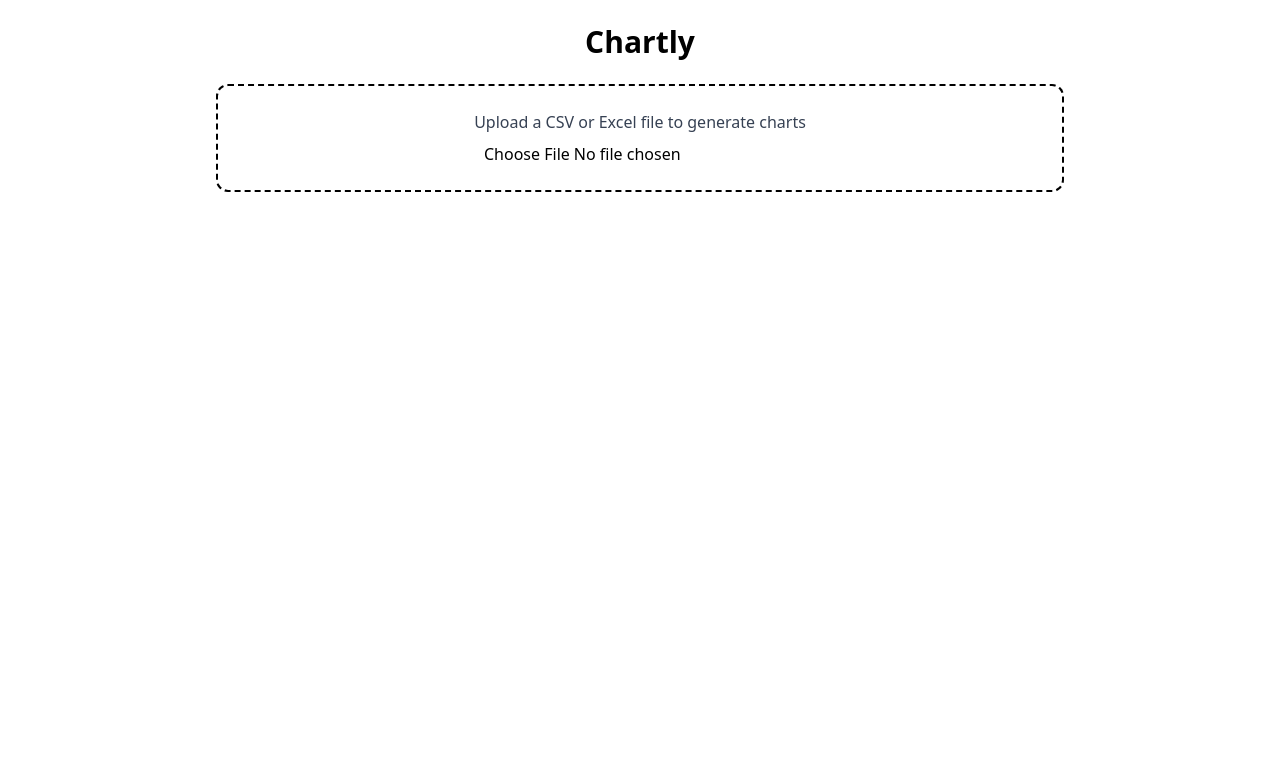
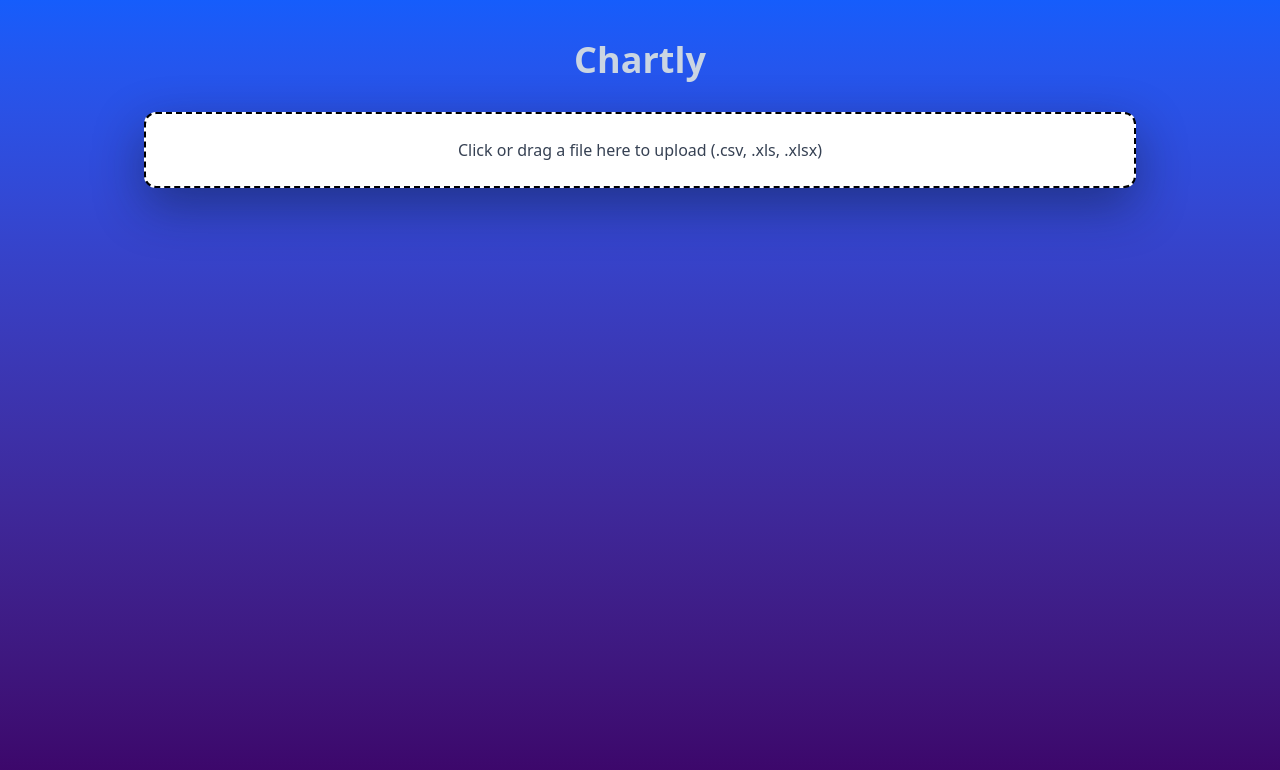
Before and after one commit to Silverscrypt/VTHacks-prj, a React (Vite) app in the folder Chartly/prj-chartly/: page / in a window 1280 px wide. Shown: the top 770 px of the page. Built offline with nearby package versions, Linux system fonts and the light colour scheme.

Commit message:
Final push

```diff
--- a/Chartly/prj-chartly/src/App.jsx
+++ b/Chartly/prj-chartly/src/App.jsx
@@ -14,12 +14,13 @@ function App() {
 
     const allowedTypes = [
       "text/csv",
-      "application/vnd.ms-excel", // .xls
-      "application/vnd.openxmlformats-officedocument.spreadsheetml.sheet", // .xlsx
+      "application/vnd.ms-excel",
+      "application/vnd.openxmlformats-officedocument.spreadsheetml.sheet",
     ];
 
     if (!allowedTypes.includes(file.type)) {
       setError("Please upload a CSV or Excel file (.csv, .xls, .xlsx).");
+      setLoading(false);
       return;
     }
 
@@ -27,7 +28,6 @@ function App() {
       const formData = new FormData();
       formData.append("file", file);
 
-      // backend API — adjust if deployed
       const res = await fetch("http://localhost:5000/api/upload", {
         method: "POST",
         body: formData,
@@ -45,13 +45,22 @@ function App() {
   }
 
   return (
-    <div className="max-w-4xl mx-auto p-6">
-      <h1 className="text-3xl font-bold text-center mb-6">Chartly</h1>
+    <div className="min-h-screen bg-gradient-to-b from-blue-600 to-purple-950 py-10">
+      <div className="max-w-5xl mx-auto px-4">
+        <h1 className="text-4xl font-extrabold text-center mb-8 text-slate-300">
+          Chartly
+        </h1>
 
         <FileUpload onUpload={handleUpload} />
 
-      {loading && <p className="text-blue-600 mt-4">Analyzing data...</p>}
-      {error && <p className="text-red-600 mt-4">{error}</p>}
+        {loading && (
+          <p className="text-blue-600 mt-4 text-center font-medium animate-pulse">
+            Analyzing data...
+          </p>
+        )}
+        {error && (
+          <p className="text-red-600 mt-4 text-center font-medium">{error}</p>
+        )}
 
         {analysis && (
           <ChartDisplay
@@ -60,6 +69,7 @@ function App() {
           />
         )}
       </div>
+    </div>
   );
 }
 
--- a/Chartly/prj-chartly/src/components/FileUpload.jsx
+++ b/Chartly/prj-chartly/src/components/FileUpload.jsx
@@ -2,30 +2,25 @@ function FileUpload({ onUpload }) {
   const handleChange = (e) => {
     const file = e.target.files[0];
     if (!file) return;
-
-    // Allowed MIME types for CSV and Excel
-    const allowedTypes = [
-      "text/csv",
-      "application/vnd.ms-excel", // .xls
-      "application/vnd.openxmlformats-officedocument.spreadsheetml.sheet", // .xlsx
-    ];
-
-    // Check if the file type is among allowed types
-    if (!allowedTypes.includes(file.type)) {
-      alert("Please upload a CSV or Excel file (.csv, .xls, .xlsx)");
-      return;
-    }
-
     onUpload(file);
   };
 
   return (
-    <div className="border-2 border-dashed rounded-xl p-6 text-center">
-      <p className="mb-2 text-gray-700">
-        Upload a CSV or Excel file to generate charts
-      </p>
-      <input type="file" accept=".csv,.xls,.xlsx" onChange={handleChange} />
-    </div>
+    <label
+      className="block w-full cursor-pointer border-2 border-dashed rounded-xl p-6 text-center bg-white
+  hover:bg-indigo-50 hover:border-indigo-600 hover:shadow-2xl [box-shadow:0_18px_50px_rgba(15,23,42,0.45)] transform hover:-translate-y-0.5
+        transition duration-200 ease-out focus:outline-none focus-visible:ring-2 focus-visible:ring-indigo-300"
+    >
+      <span className="text-gray-700">
+        Click or drag a file here to upload (.csv, .xls, .xlsx)
+      </span>
+      <input
+        type="file"
+        accept=".csv,.xls,.xlsx"
+        className="hidden"
+        onChange={handleChange}
+      />
+    </label>
   );
 }
 
```
Lines whose indentation alone changed are shown as unchanged.
